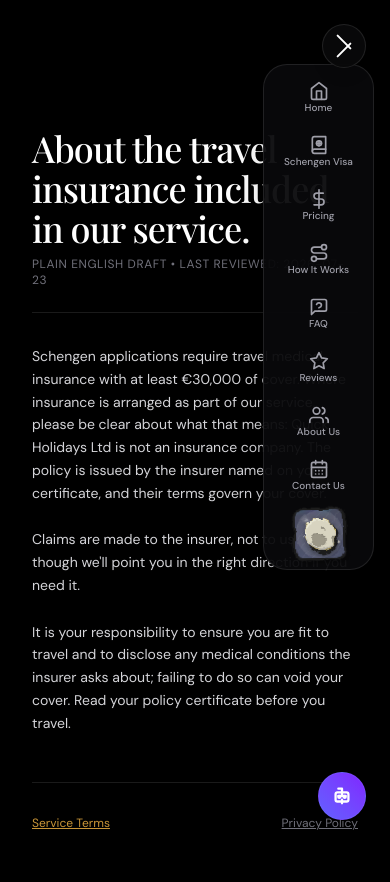
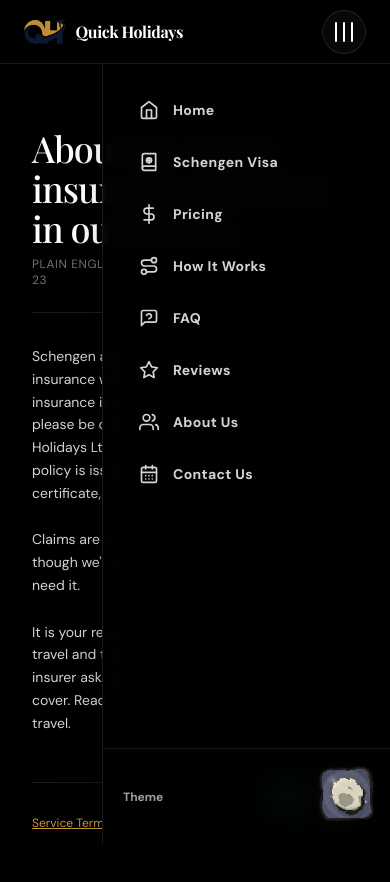
Before and after one commit to tlhaasami/quickholidays, a Next.js app: page /insurance-disclaimer in a window 390 px wide. Both pictures are taken after a click on the button "Toggle Navigation Menu". Shown: the top 882 px of the page. Built offline with nearby package versions, Linux system fonts and the light colour scheme; a web font is replaced by a local one.

Commit message:
feat: implement initial project structure with landing page components and interactive UI elements

```diff
--- a/src/app/layout.tsx
+++ b/src/app/layout.tsx
@@ -67,6 +67,7 @@ export default function RootLayout({
         <Pointer />
         <Navbar />
         <main>{children}</main>
+        <FloatingWhatsApp />
         <FloatingAssistant />
         <DockWrapper />
       </body>
--- a/src/app/schengen-visa/page.tsx
+++ b/src/app/schengen-visa/page.tsx
@@ -109,11 +109,7 @@ export default function SchengenVisaHub() {
           </div>
 
 
-          <div className="mt-12 flex justify-center pb-12">
-            <ThemeButton href="/contact-us">
-              Book Visa Consultation
-            </ThemeButton>
-          </div>
+
 
         </div>
       </div>
--- a/src/components/DockWrapper.tsx
+++ b/src/components/DockWrapper.tsx
@@ -512,20 +512,21 @@ export function DockWrapper() {
         />
       </div>
 
-      {/* Mobile Dock — appears from behind hamburger, desktop hidden */}
+      {/* Mobile Sidebar — appears from behind hamburger, desktop hidden */}
       <AnimatePresence>
         {showMobileDock && (
           <motion.div
             key="mobile-dock"
-            initial={{ opacity: 0, x: 40, scale: 0.95 }}
-            animate={{ opacity: 1, x: 0, scale: 1 }}
-            exit={{ opacity: 0, x: 40, scale: 0.95 }}
-            transition={{ type: "spring", stiffness: 350, damping: 28 }}
-            className="fixed top-16 right-4 z-[999] flex flex-col items-end md:hidden"
+            initial={{ x: "100%" }}
+            animate={{ x: 0 }}
+            exit={{ x: "100%" }}
+            transition={{ type: "spring", stiffness: 380, damping: 35 }}
+            className="fixed top-16 right-0 bottom-0 w-72 h-[calc(100vh-64px)] z-[999] bg-white/95 dark:bg-black/95 backdrop-blur-md border-l border-zinc-200 dark:border-white/10 shadow-2xl flex flex-col md:hidden"
           >
-            <div className="bg-white/95 dark:bg-zinc-950/95 border border-zinc-200 dark:border-white/10 shadow-2xl p-2 rounded-3xl flex flex-col items-center gap-1.5">
+            {/* Menu List */}
+            <div className="flex-1 overflow-y-auto px-5 py-6 flex flex-col gap-2">
               {items
-                .filter((i) => i.id !== "whatsapp" && i.id !== "ai-assistant")
+                .filter((i) => i.id !== "whatsapp" && i.id !== "ai-assistant" && i.id !== "theme-toggle")
                 .map((item) => (
                   <div
                     key={item.id}
@@ -538,20 +539,28 @@ export function DockWrapper() {
                         item.onClick();
                       }
                     }}
-                    className={`flex flex-col items-center justify-center gap-0.5 px-3 py-2 rounded-2xl transition-all cursor-pointer select-none outline-none ${
+                    className={`flex items-center gap-3.5 px-4 py-3 rounded-xl transition-all cursor-pointer select-none outline-none ${
                       item.isActive
                         ? "bg-[#C99537]/15 text-[#C99537] dark:text-[#E2B755]"
-                        : "text-zinc-500 dark:text-zinc-400 hover:text-[#C99537] dark:hover:text-[#E2B755]"
+                        : "text-zinc-700 dark:text-zinc-300 hover:bg-zinc-100 dark:hover:bg-zinc-900"
                     }`}
                   >
-                    <div className={`${item.id === "theme-toggle" ? "w-10 h-10" : "w-5 h-5"} flex items-center justify-center shrink-0`}>
+                    <div className="w-5 h-5 flex items-center justify-center shrink-0">
                       {item.icon}
                     </div>
-                    {item.id !== "theme-toggle" && (
-                      <span className="text-[10px] font-medium leading-none whitespace-nowrap">{item.label}</span>
-                    )}
+                    <span className="text-sm font-semibold tracking-wide">{item.label}</span>
                   </div>
                 ))}
+            </div>
+
+            {/* Footer with Theme Switch */}
+            <div className="p-5 border-t border-zinc-200 dark:border-white/10 flex items-center justify-between">
+              <span className="text-xs font-semibold text-zinc-500 dark:text-zinc-400">Theme</span>
+              {items.find((i) => i.id === "theme-toggle") && (
+                <div onClick={items.find((i) => i.id === "theme-toggle")?.onClick} className="cursor-pointer">
+                  {items.find((i) => i.id === "theme-toggle")?.icon}
+                </div>
+              )}
             </div>
           </motion.div>
         )}
--- a/src/components/FloatingAssistant.tsx
+++ b/src/components/FloatingAssistant.tsx
@@ -7,12 +7,12 @@ export function FloatingAssistant() {
   return (
     <Link
       href="/ai-assistant"
-      className="fixed bottom-6 right-6 z-50 flex items-center justify-center w-12 h-12 bg-gradient-to-tr from-indigo-500 to-violet-600 text-white rounded-full shadow-2xl hover:scale-105 active:scale-95 transition-all duration-300 border border-indigo-400/20 md:hidden pointer-events-auto"
+      className="fixed bottom-6 right-6 z-50 flex items-center justify-center w-12 h-12 bg-gradient-to-tr from-[#C99537] to-amber-500 text-zinc-950 rounded-full shadow-2xl hover:scale-105 active:scale-95 transition-all duration-300 border border-[#C99537]/20 md:hidden pointer-events-auto"
       aria-label="AI Consultation Assistant"
     >
       {/* Sparkles / Bot line outline icon */}
       <svg
-        className="w-5.5 h-5.5 text-white"
+        className="w-5.5 h-5.5 text-zinc-950"
         viewBox="0 0 24 24"
         fill="none"
         stroke="currentColor"
--- a/src/components/FloatingWhatsApp.tsx
+++ b/src/components/FloatingWhatsApp.tsx
@@ -14,7 +14,7 @@ export function FloatingWhatsApp() {
       target="_blank"
       rel="noopener noreferrer"
       onClick={handleClick}
-      className="fixed bottom-6 left-6 z-50 flex items-center justify-center p-3.5 bg-emerald-600 text-white rounded-full shadow-2xl hover:bg-emerald-500 hover:scale-105 active:scale-95 transition-all duration-300 group border border-emerald-500/30 md:hidden pointer-events-auto"
+      className="fixed bottom-6 right-20 z-50 flex items-center justify-center w-12 h-12 bg-emerald-600 text-white rounded-full shadow-2xl hover:scale-105 active:scale-95 transition-all duration-300 border border-emerald-500/30 md:hidden pointer-events-auto"
       aria-label="Chat on WhatsApp"
     >
       <svg
@@ -23,9 +23,6 @@ export function FloatingWhatsApp() {
       >
         <path d="M19.05 4.91A9.82 9.82 0 0 0 12.04 2c-5.46 0-9.91 4.45-9.91 9.91c0 1.75.46 3.45 1.32 4.95L2.05 22l5.25-1.38c1.45.79 3.08 1.21 4.74 1.21c5.46 0 9.91-4.45 9.91-9.91c0-2.65-1.03-5.14-2.9-7.01m-7.01 15.24c-1.48 0-2.93-.4-4.2-1.15l-.3-.18l-3.12.82l.83-3.04l-.2-.31a8.26 8.26 0 0 1-1.26-4.38c0-4.54 3.7-8.24 8.24-8.24c2.2 0 4.27.86 5.82 2.42a8.18 8.18 0 0 1 2.41 5.83c.02 4.54-3.68 8.23-8.22 8.23m4.52-6.16c-.25-.12-1.47-.72-1.69-.81c-.23-.08-.39-.12-.56.12c-.17.25-.64.81-.78.97c-.14.17-.29.19-.54.06c-.25-.12-1.05-.39-1.99-1.23c-.74-.66-1.23-1.47-1.38-1.72c-.14-.25-.02-.38.11-.51c.11-.11.25-.29.37-.43s.17-.25.25-.41c.08-.17.04-.31-.02-.43s-.56-1.34-.76-1.84c-.2-.48-.41-.42-.56-.43h-.48c-.17 0-.43.06-.66.31c-.22.25-.86.85-.86 2.07s.89 2.4 1.01 2.56c.12.17 1.75 2.67 4.23 3.74c.59.26 1.05.41 1.41.52c.59.19 1.13.16 1.56.1c.48-.07 1.47-.6 1.67-1.18c.21-.58.21-1.07.14-1.18s-.22-.16-.47-.28" />
       </svg>
-      <span className="max-w-0 overflow-hidden group-hover:max-w-xs group-hover:ml-2 font-sans font-bold text-xs uppercase tracking-wider transition-all duration-500 ease-out whitespace-nowrap">
-        Chat with Us
-      </span>
     </a>
   );
 }
--- a/src/components/Navbar.tsx
+++ b/src/components/Navbar.tsx
@@ -97,8 +97,20 @@ export function Navbar() {
   const [isOpen, setIsOpen] = useState(false);
   const [isDark, setIsDark] = useState(true);
   const [mounted, setMounted] = useState(false);
+  const [isScrolled, setIsScrolled] = useState(false);
 
   const [mobileMode, setMobileMode] = useState<"hamburger" | "always">("hamburger");
+
+  // Track window scroll
+  useEffect(() => {
+    if (typeof window === "undefined") return;
+    const handleScroll = () => {
+      setIsScrolled(window.scrollY > 10);
+    };
+    window.addEventListener("scroll", handleScroll);
+    handleScroll();
+    return () => window.removeEventListener("scroll", handleScroll);
+  }, []);
 
   // Initialize theme status on mount
   useEffect(() => {
@@ -177,6 +189,9 @@ export function Navbar() {
 
   if (!mounted) return null;
 
+  const isHomepage = pathname === "/";
+  const showTransparent = isHomepage && !isScrolled;
+
   return (
     <>
       {/* SVG sketchy turbulence filter definitions required for the theme switch */}
@@ -222,6 +237,30 @@ export function Navbar() {
 
 
 
+      {/* Sticky Mobile Navbar (Mobile Only) */}
+      <header className={cn(
+        "fixed top-0 left-0 right-0 h-16 z-[998] md:hidden transition-all duration-300",
+        showTransparent
+          ? "bg-transparent border-transparent"
+          : "bg-white/95 dark:bg-black/95 backdrop-blur-md border-b border-zinc-200/80 dark:border-white/10"
+      )}>
+        <div className={cn(
+          "h-full flex items-center justify-between px-6 transition-opacity duration-300",
+          showTransparent ? "opacity-0 pointer-events-none" : "opacity-100 pointer-events-auto"
+        )}>
+          <Link href="/" className="flex items-center gap-2.5 select-none">
+            <img
+              src="/logos/logo-search.png"
+              alt="Quick Holidays Logo"
+              className="h-8 w-auto object-contain filter brightness-95"
+            />
+            <span className="font-serif text-base font-bold tracking-tight text-zinc-900 dark:text-white">
+              Quick Holidays
+            </span>
+          </Link>
+        </div>
+      </header>
+
       {/* Hamburger Menu Button (Mobile Only) - Only rendered if dockMobileMode is set to "hamburger" */}
       {mobileMode === "hamburger" && (
         <button
@@ -231,11 +270,14 @@ export function Navbar() {
             window.dispatchEvent(new CustomEvent('mobile-menu-toggle', { detail: { open: newOpen } }));
           }}
           aria-label="Toggle Navigation Menu"
-          className="fixed top-6 right-6 z-[1000] p-2.5 rounded-full bg-white/90 dark:bg-zinc-950/90 backdrop-blur-md border border-zinc-200 dark:border-white/10 shadow-lg cursor-pointer md:hidden flex flex-col justify-center items-center gap-1.5 w-11 h-11 pointer-events-auto transition-transform hover:scale-105 active:scale-95"
+          className={cn(
+            "fixed top-2.5 right-6 z-[1000] p-2.5 rounded-full bg-white/90 dark:bg-zinc-950/90 backdrop-blur-md border border-zinc-200 dark:border-white/10 shadow-lg cursor-pointer md:hidden flex flex-col justify-center items-center gap-1.5 w-11 h-11 pointer-events-auto transition-all duration-300 hover:scale-105 active:scale-95",
+            isOpen ? "rotate-90" : "rotate-0"
+          )}
         >
-          <span className={cn("w-5 h-0.5 bg-zinc-900 dark:bg-white rounded-full transition-all duration-300 origin-center", isOpen ? "rotate-45 translate-y-1" : "")} />
-          <span className={cn("w-5 h-0.5 bg-zinc-900 dark:bg-white rounded-full transition-all duration-300", isOpen ? "opacity-0" : "")} />
-          <span className={cn("w-5 h-0.5 bg-zinc-900 dark:bg-white rounded-full transition-all duration-300 origin-center", isOpen ? "-rotate-45 -translate-y-1" : "")} />
+          <span className="w-5 h-0.5 bg-zinc-900 dark:bg-white rounded-full transition-all duration-300" />
+          <span className="w-5 h-0.5 bg-zinc-900 dark:bg-white rounded-full transition-all duration-300" />
+          <span className="w-5 h-0.5 bg-zinc-900 dark:bg-white rounded-full transition-all duration-300" />
         </button>
       )}
 
--- a/src/components/ThemeButton.tsx
+++ b/src/components/ThemeButton.tsx
@@ -14,11 +14,15 @@ interface ThemeButtonProps {
   target?: string;
   rel?: string;
   size?: "sm" | "md";
+  fullWidth?: boolean;
 }
 
-export function ThemeButton({ href, onClick, className, children, type = "button", hideArrow = false, target, rel, size = "md" }: ThemeButtonProps) {
+export function ThemeButton({ href, onClick, className, children, type = "button", hideArrow = false, target, rel, size = "md", fullWidth = true }: ThemeButtonProps) {
   const content = (
-    <div className="relative group inline-block w-full sm:w-auto select-none">
+    <div className={cn(
+      "relative group inline-block select-none",
+      fullWidth ? "w-full sm:w-auto" : "w-auto"
+    )}>
       {/* Bottom Shadow Background (exposes to bottom-left when button moves up-right, transitions to gold) */}
       <div className="absolute inset-0 bg-black dark:bg-white border border-black dark:border-white z-0 transition-colors duration-200 group-hover:bg-[#C99537] dark:group-hover:bg-[#C99537]" />
 
@@ -27,6 +31,7 @@ export function ThemeButton({ href, onClick, className, children, type = "button
         className={cn(
           "relative bg-white dark:bg-zinc-950 text-zinc-950 dark:text-white border border-black dark:border-white font-sans font-bold tracking-wider uppercase transition-transform duration-200 flex items-center justify-between gap-6 cursor-pointer z-10 group-hover:translate-x-2 group-hover:-translate-y-2",
           size === "sm" ? "px-5 py-3 text-[11px]" : "px-8 py-4 text-xs sm:text-sm",
+          fullWidth ? "w-full sm:w-auto" : "w-auto",
           className
         )}
       >
@@ -42,14 +47,14 @@ export function ThemeButton({ href, onClick, className, children, type = "button
 
   if (href) {
     return (
-      <Link href={href} target={target} rel={rel} className="inline-block w-full sm:w-auto">
+      <Link href={href} target={target} rel={rel} className={fullWidth ? "inline-block w-full sm:w-auto" : "inline-block w-auto"}>
         {content}
       </Link>
     );
   }
 
   return (
-    <button type={type} onClick={onClick} className="inline-block w-full sm:w-auto border-none p-0 bg-transparent">
+    <button type={type} onClick={onClick} className={cn("border-none p-0 bg-transparent cursor-pointer", fullWidth ? "inline-block w-full sm:w-auto" : "inline-block w-auto")}>
       {content}
     </button>
   );
```
Also changed, not shown: src/app/reviews/page.tsx (+1 -11 lines), src/components/Hero.tsx (+0 -26 lines), src/components/ui/infinite-menu.tsx (+14 -8 lines).
